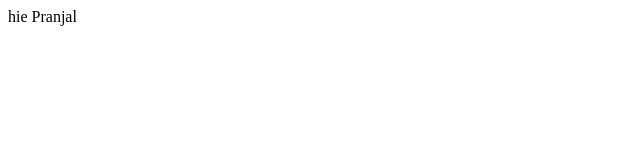
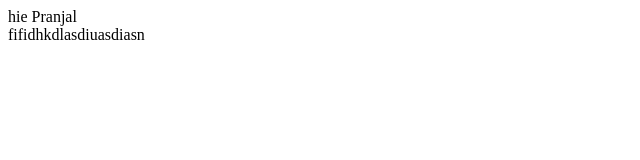
Before and after one commit to pj-iitk/new-project, a plain HTML site: page index.html in a window 1280 px wide. Shown: the whole page, without its empty margins (0-640 px from the left). Drawn offline with Linux system fonts and the light colour scheme.

Commit message:
added new module

```diff
--- a/index.html
+++ b/index.html
@@ -3,4 +3,7 @@
 hie Pranjal
 
 </body>
+<module>
+<div>fifidhkdlasdiuasdiasn</div>
+</module>
 </html>
```
